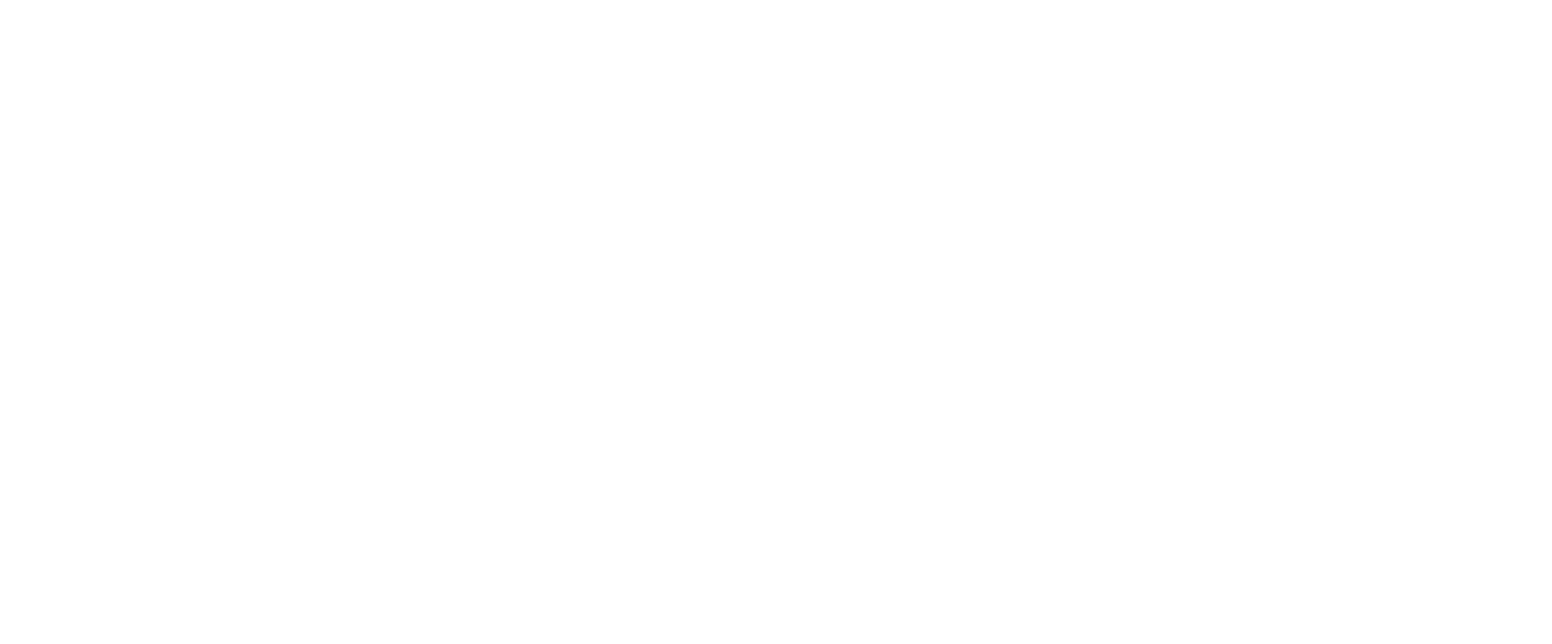
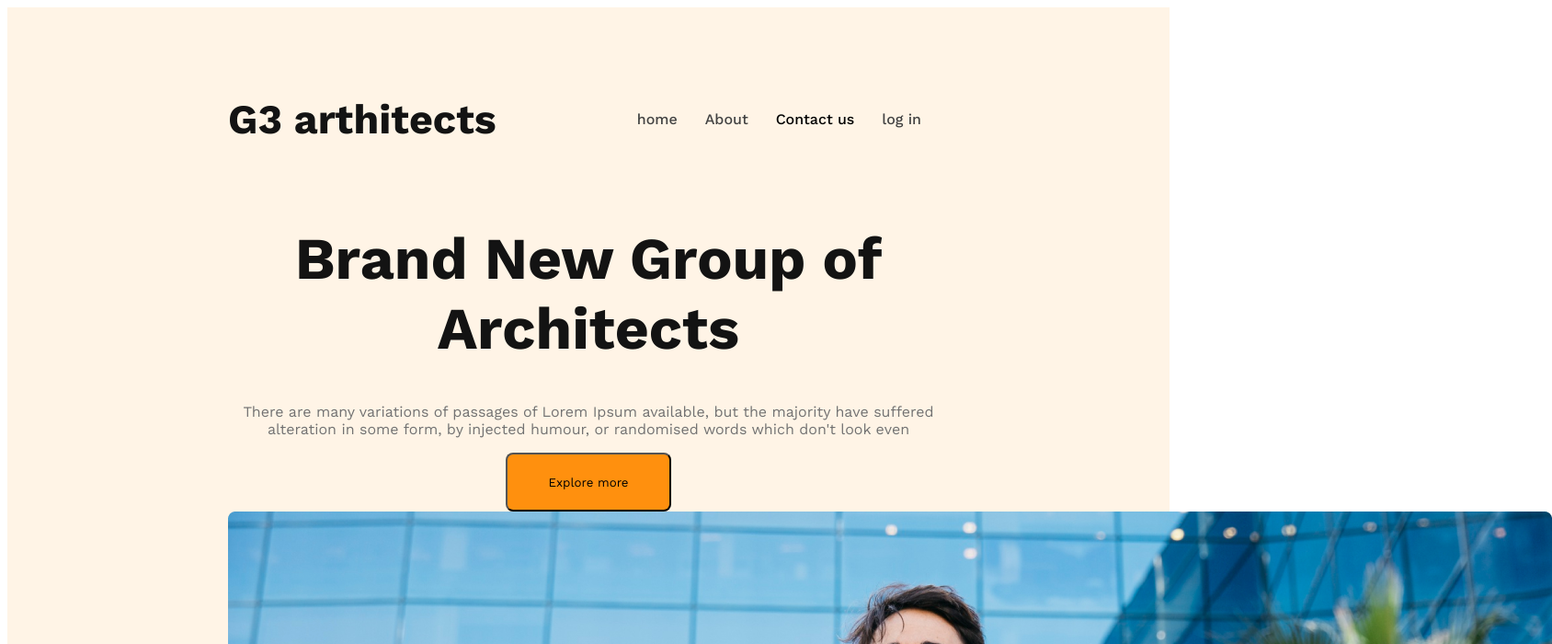
Before and after one commit to fahimneo/g3-architec-web, a plain HTML site: page index.html in a window 1280 px wide. Shown: the top 700 px of the page at 92% size, 1688 px wide, since content can reach past the window. Drawn offline with nearby package versions, Linux system fonts and the light colour scheme; files that its build step writes are made by us from their sources.

Commit message:
banner added

```diff
--- a/index.html
+++ b/index.html
@@ -4,9 +4,36 @@
     <meta charset="UTF-8">
     <meta name="viewport" content="width=device-width, initial-scale=1.0">
     <title>Document</title>
-    <link rel="stylesheet" href="../g3-architects-web/style/style.css">
+   <link rel="stylesheet" href="style/style.css">
 </head>
 <body>
+    <header>
+        <nav>
+            <h3 class="nav-title" >G3 arthitects</h3>
+            <ul>
+                <li><a href="">home</a></li>
+               <li><a href="">About</a></li>
+               <li><a href=""></a>Contact us</li>
+                <li><a href="">log in</a></li>
+            </ul>
+        </nav>
+     <div class="banner">
+       <div class="banner-content">
+        <h1 class="banner-title">Brand New
+            Group of Architects  </h1>
+            <p class="banner-description">There are many variations of passages of Lorem Ipsum available, but the majority have suffered alteration in some form, by injected humour, or randomised words which don't look even</p>
+            <button class="btn-primary">Explore more</button>
+       </div>
 
+<div>
+    <img src="/images/banner.png" alt="">
+     </div>
+    </header>
+    <main>
+
+    </main>
+    <footer>
+
+    </footer>
 </body>
 </html>
--- a/style/style.css
+++ b/style/style.css
@@ -0,0 +1,62 @@
+
+/* work sens font  */
+@import url('https://fonts.googleapis.com/css2?family=Inter:wght@500;800&family=Merriweather:wght@400;700&family=Open+Sans:wght@800&family=Work+Sans:wght@400;500;600;700;800&display=swap');
+/*shared style*/
+*{
+    font-family: 'Work Sans', sans-serif;
+
+}
+.btn-primary{
+    border-radius: 8px;
+background: #FF900E;
+width: 180px;
+height: 64px;
+}
+/* header style */
+header{
+    background: rgba(255, 144, 14, 0.10);
+    padding: 50px 240px;
+}
+nav{
+    display: flex;
+    justify-content: space-between;
+    align-items: center;
+}
+.nav-title{
+    font-size: 2.8rem;
+    color: var(--Dark-01, #131313);
+font-weight: 700;
+
+}
+nav > ul{
+    display: flex;
+}
+nav  li{
+    list-style: none;
+    margin-right: 30px;
+    font-size: 1rem;
+font-style: normal;
+font-weight: 500;
+
+}
+nav li a{
+    text-decoration: none;
+    color: var(--Dark-02, #424242);
+}
+
+.banner-content{
+    max-width: 800px;
+    text-align: center;
+    margin: 0 auto;
+}
+.banner-title{
+    color: var(--Dark-01, #131313);
+font-size: 4rem;
+font-weight: 700;
+}
+.banner-description{
+    color: var(--Dark-03, #727272);
+
+
+
+}
```
